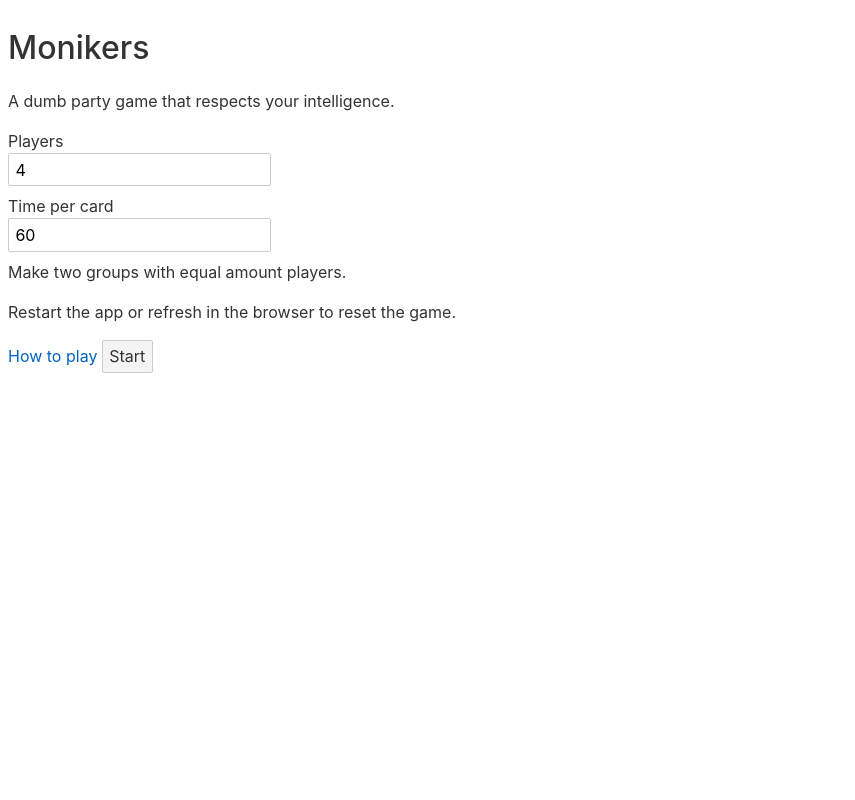
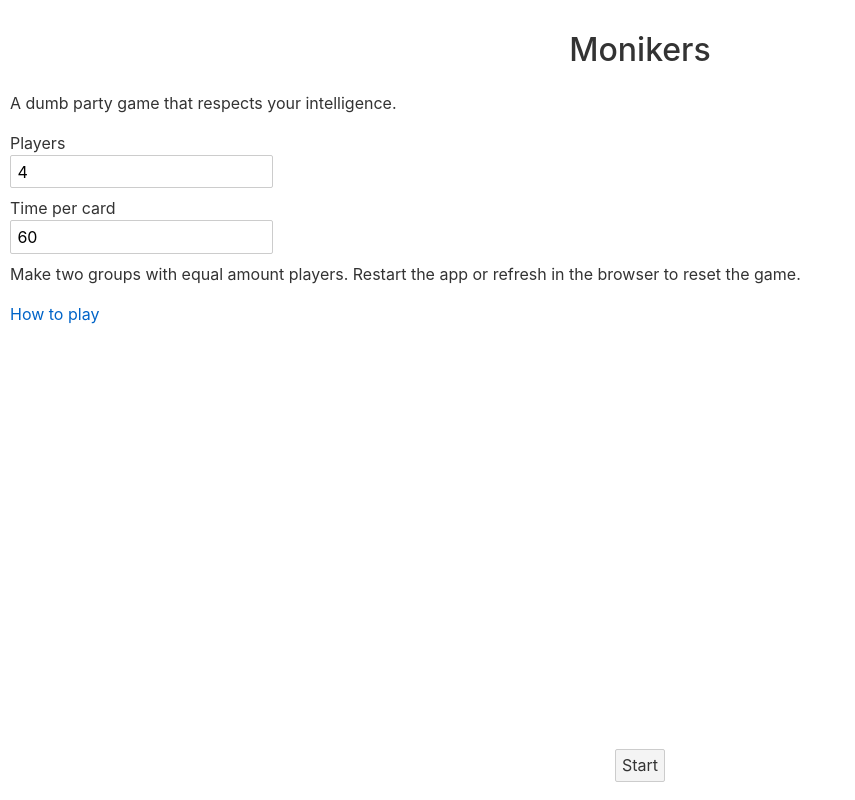
Before and after one commit to yene/monikers-svelte, a Svelte app: page / in a window 1280 px wide. Shown: the whole page, without its empty margins (0-855 px from the left). Built offline with nearby package versions, Linux system fonts and the light colour scheme.

Commit message:
Styled setup and select rounds

```diff
--- a/public/global.css
+++ b/public/global.css
@@ -1,5 +1,4 @@
 html, body {
-	position: relative;
 	width: 100%;
 	height: 100%;
 }
@@ -7,7 +6,7 @@ html, body {
 body {
 	color: #333;
 	margin: 0;
-	padding: 8px;
+	padding: 0;
 	box-sizing: border-box;
 	font-family: -apple-system, BlinkMacSystemFont, "Segoe UI", Roboto, Oxygen-Sans, Ubuntu, Cantarell, "Helvetica Neue", sans-serif;
 }
@@ -60,3 +59,7 @@ button:active {
 button:focus {
 	border-color: #666;
 }
+
+.center {
+	text-align: center;
+}
--- a/src/SelectRounds.svelte
+++ b/src/SelectRounds.svelte
@@ -2,24 +2,49 @@
 <!-- TODO: make sure one item is selected, comuted property-->
 
 <script>
-
 import {roundsData} from './rounds.js';
 import {showAlert} from './dialog.js';
 import { createEventDispatcher } from 'svelte';
+import Swal from 'sweetalert2';
+
 const dispatch = createEventDispatcher();
-
 let rounds = JSON.parse(JSON.stringify(roundsData));
 
+$: selectedRounds = rounds.filter(r => r.checked).map(r => r.index);
+
 function next() {
-  var selectedRounds = rounds.filter(r => r.checked).map(r => r.index);
   dispatch('next', {selectedRounds: selectedRounds});
 }
 
 function showModalFor(round) {
-  showAlert(round.title, round.desc);
+  // showAlert(round.title, round.desc);
+  Swal.fire({
+    title: round.title,
+    text: round.desc,
+  });
 }
 
 </script>
+
+<div class="layout-root">
+	<div class="layout-content">
+    <h1 class="center">Select Rounds</h1>
+    <ul>
+      {#each rounds as round}
+        <li>
+          <label>
+            <input type=checkbox bind:checked={round.checked}> {round.title}
+          </label>
+          <button class="info" on:click={e => showModalFor(round)}></button>
+        </li>
+      {/each}
+    </ul>
+	</div>
+  <div class="layout-footer">
+  	<!-- <a class="cancel-link" on:click={() => {window.location.reload()}} href="#">cancel</a> -->
+    <button class:pure-button-disabled={selectedRounds.length === 0} on:click={next}>Next</button>
+  </div>
+</div>
 
 <style>
 .info {
@@ -39,17 +64,24 @@ label {
   display: inline-block;
 }
 
+ul {
+  list-style: none;
+}
+
+.cancel-link {
+  color: rgba(102, 95, 124, 0.596);
+}
+
+.layout-root {
+	display: flex;
+	flex-direction: column;
+	min-height: 100%;
+	padding: 10px;
+}
+.layout-content {
+	flex: 1;
+}
+.layout-footer {
+	text-align: center;
+}
 </style>
-
-<ul>
-	{#each rounds as round}
-		<li>
-      <label>
-        <input type=checkbox bind:checked={round.checked}>{round.title}
-      </label>
-      <button class="info" on:click={e => showModalFor(round)}></button>
-    </li>
-	{/each}
-</ul>
-
-<button on:click={next}>Next</button>
--- a/src/Setup.svelte
+++ b/src/Setup.svelte
@@ -13,7 +13,10 @@
 
 </script>
 
-<h1>Monikers</h1>
+<div class="layout-root">
+	<div class="layout-content">
+
+	<h1 class="center">Monikers</h1>
 	<p>A dumb party game that respects your intelligence.</p>
 
 	Players <br><input type="number" min="2" bind:value={playerCount}><br>
@@ -22,9 +25,28 @@ Time per card <br><input type="number" min="10" bind:value={timeLimit}>
 	<!-- exclude cards from previous play <input type="checkbox" bind:value={excludeCards}>-->
 	<!-- TODO: aim for You want to aim for using around 40-50 cards  -->
 
-<p>Make two groups with equal amount players.</p>
-
-<p>Restart the app or refresh in the browser to reset the game.</p>
+	<p>Make two groups with equal amount players. Restart the app or refresh in the browser to reset the game.</p>
 
 	<a href="rules.pdf" target="_blank">How to play</a>
+	</div>
+
+	<div class="layout-footer">
 		<button on:click={next}>Start</button>
+	</div>
+
+</div>
+
+<style>
+.layout-root {
+	display: flex;
+	flex-direction: column;
+	min-height: 100%;
+	padding: 10px;
+}
+.layout-content {
+	flex: 1;
+}
+.layout-footer {
+	text-align: center;
+}
+</style>
```
Also changed, not shown: 1 other file (tests, documents, lock files or other folders). Lines whose indentation alone changed are shown as unchanged.
